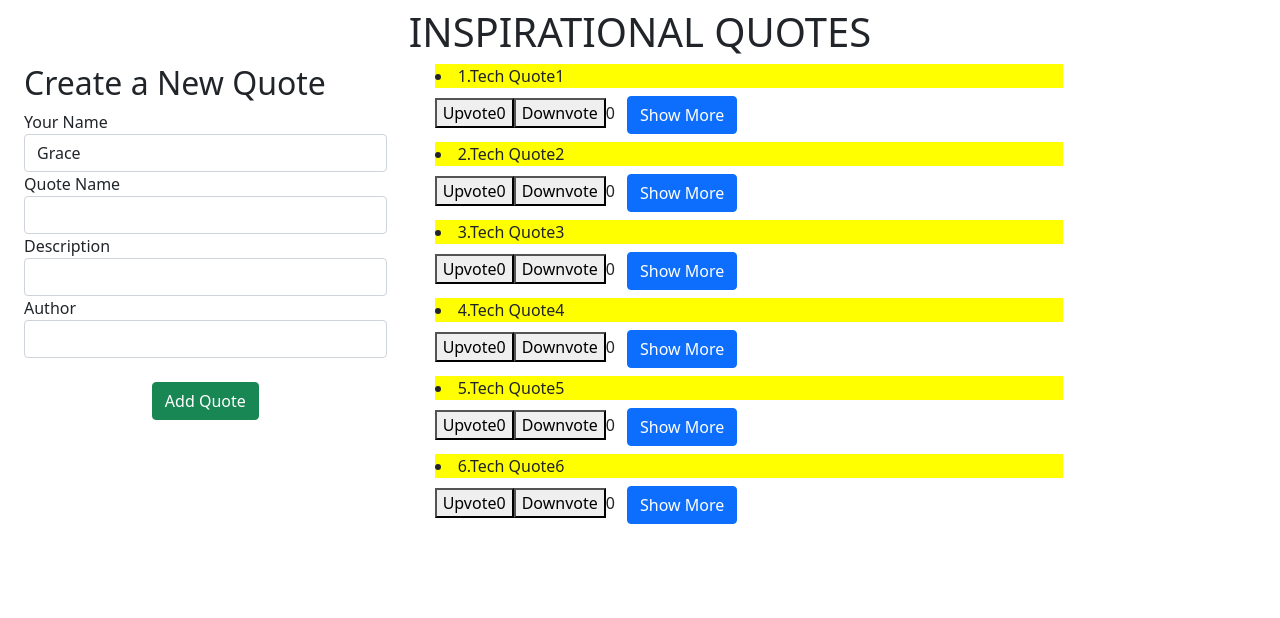
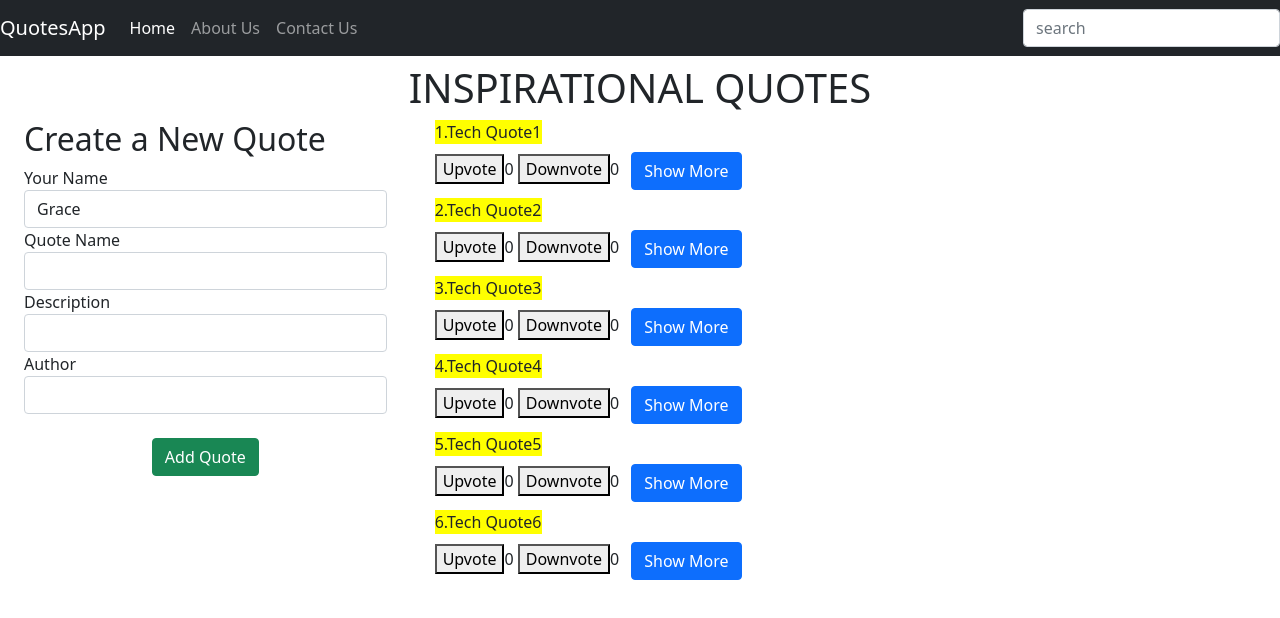
Before and after one commit to GraceMwende/Quotes-Ng, an Angular app: page / in a window 1280 px wide. Shown: the top 618 px of the page. Built offline with nearby package versions, Linux system fonts and the light colour scheme.

Commit message:
create navbar

```diff
--- a/src/app/app.component.html
+++ b/src/app/app.component.html
@@ -1,2 +1,23 @@
+<nav class="navbar navbar-expand-lg navbar-dark bg-dark">
+  <a href="#" class="navbar-brand">QuotesApp</a>
+  <button class="navbar-toggler" type="button" data-toggle="collapse" data-target="#navbarNavAltMarkup"
+    aria-controls="navbarNavAltMarkup" aria-expanded="false" aria-label="Toggle navigation">
+    <span class="navbar-toggler-icon"></span>
+  </button>
+
+  <div class="collapse navbar-collapse" id="navbarNavAltMarkup">
+    <div class="navbar-nav">
+      <a href="#" class="nav-item nav-link active">Home</a>
+      <a href="#" class="nav-item nav-link">About Us</a>
+      <a href="#" class="nav-item nav-link">Contact Us</a>
+    </div>
+  </div>
+
+  <!-- form -->
+  <form>
+    <input type="search" placeholder="search" class="form-control mr-sm-2">
+  </form>
+</nav>
+
 <h1 class="text-center m-2">INSPIRATIONAL QUOTES</h1>
 <app-quotes></app-quotes>
--- a/src/app/quotes/quotes.component.css
+++ b/src/app/quotes/quotes.component.css
@@ -0,0 +1,3 @@
+li {
+  display: inline-block;
+}
--- a/src/app/quotes/quotes.component.html
+++ b/src/app/quotes/quotes.component.html
@@ -5,8 +5,10 @@
 
   <div class="col-md-6">
     <div *ngFor='let quote of quotes;let i = index'>
-      <li appHighlight>{{quote.id}}.{{quote.name}}</li>
-      <button (click)=upVote(i)>Upvote{{quote.upVote}}</button>
+      <div>
+        <li appHighlight>{{quote.id}}.{{quote.name}}</li>
+      </div>
+      <button (click)=upVote(i)>Upvote</button>{{quote.upVote}}
       <button (click)=downVote(i)>Downvote</button>{{quote.downVote}}
       <button class="btn btn-primary m-2" (click)="showMore(i)">Show More</button>
       <app-quote-detail *ngIf='quote.showDescription' [quote]='quote' (isComplete)='deleteQuotes($event,i)'>
```
